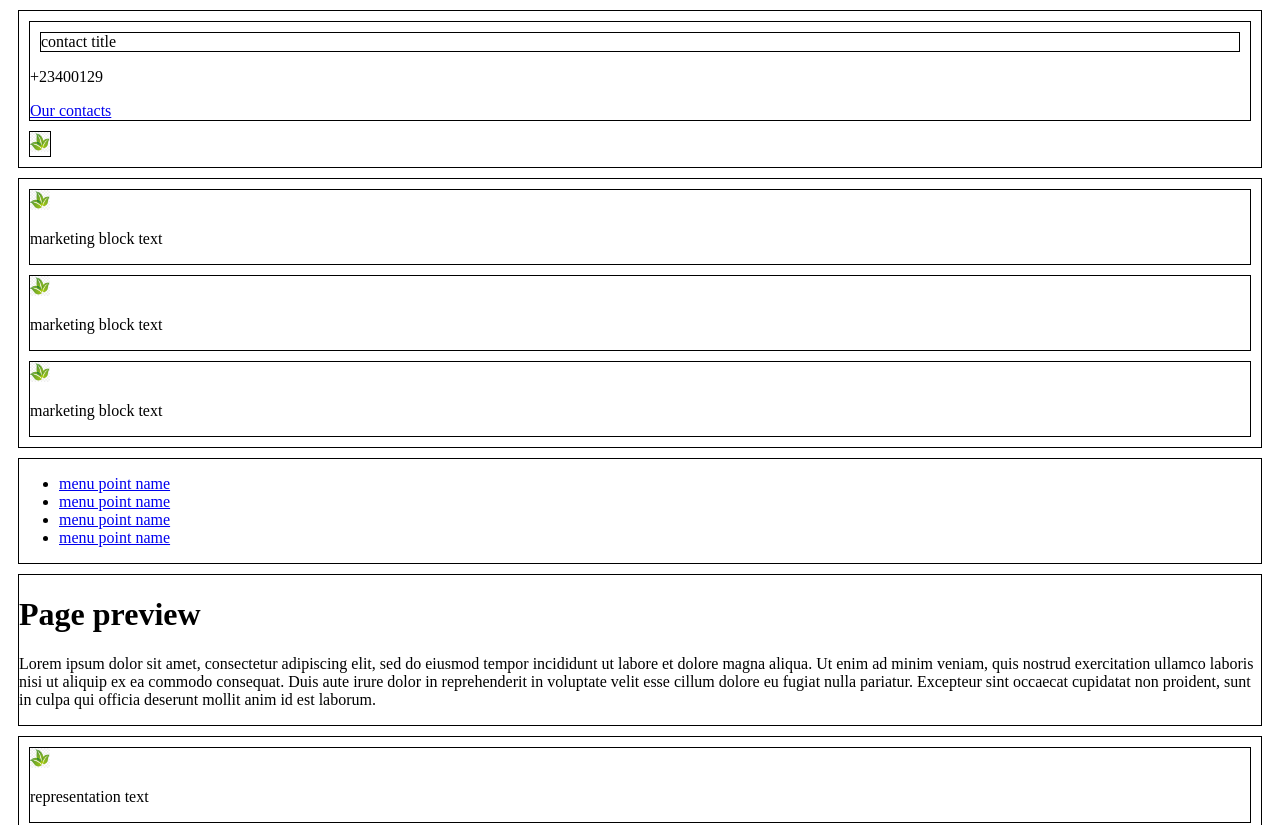
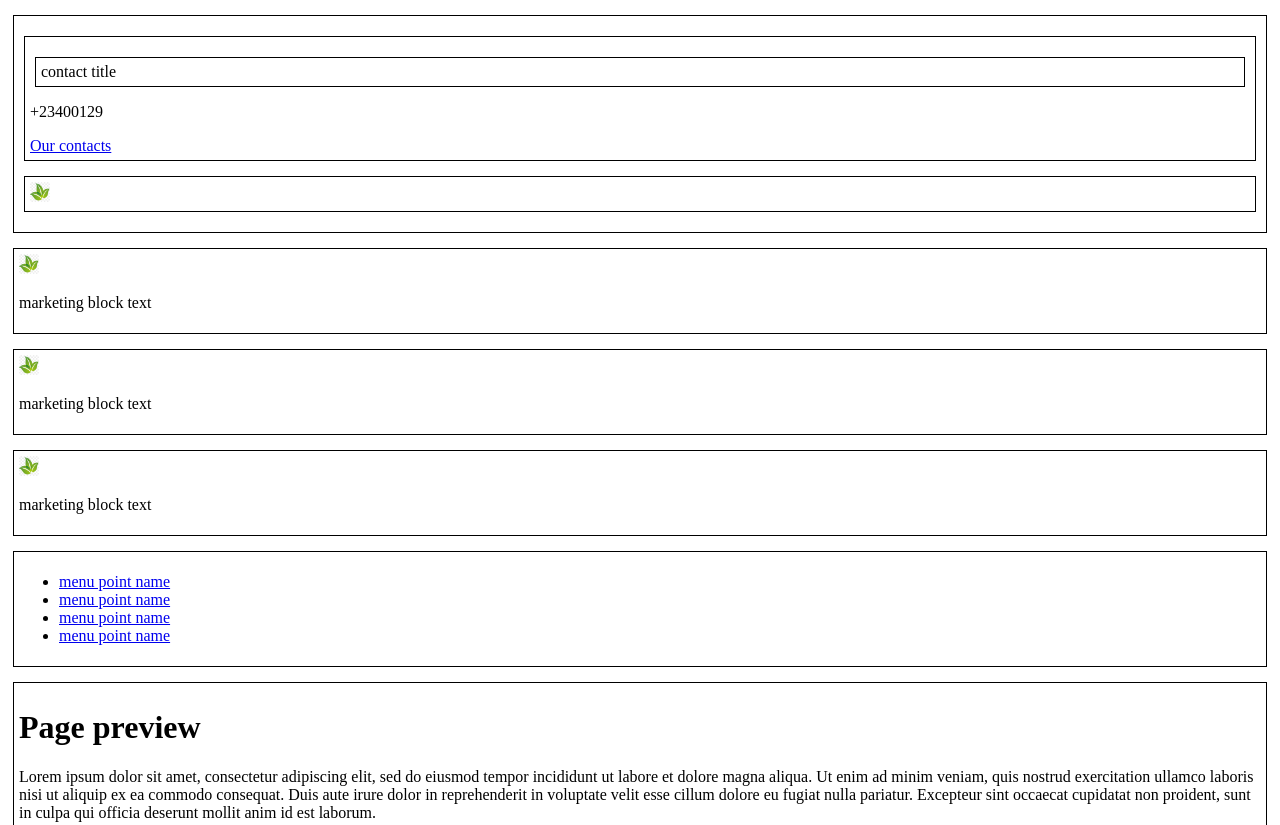
Before and after one commit to YuriyChobanyuk/movus, a plain HTML site: page index.html in a window 1280 px wide. Shown: the top 825 px of the page. Drawn offline with Linux system fonts and the light colour scheme.

Commit message:
fifth commit

```diff
--- a/index.html
+++ b/index.html
@@ -18,12 +18,12 @@
 				</div>
 
 
-		<div class="logo">
+		<div class="logo-container">
 			<img src="img/logo.jpg" alt="logo" class="logo">
 		</div>
 	</header>
 
-		<div class="marketing-block-container">
+
 			<div class="marketing-block">
 				<img src="img/logo.jpg" alt="logo" class="marketing-block__logo logo">
 				<p class="marketing-block__text">marketing block text</p>
@@ -36,8 +36,7 @@
 				<img src="img/logo.jpg" alt="logo" class="marketing-block__logo logo">
 				<p class="marketing-block__text">marketing block text</p>
 			</div>
-		</div>
-	</header>
+
 
 
 	<div class="menu">
--- a/style/style.css
+++ b/style/style.css
@@ -8,5 +8,6 @@
 
 div, header, footer{
 	border: 1px solid black;
-	margin: 10px;
+	margin: 15px 5px 15px 5px;
+	padding: 5px;
 }
```
